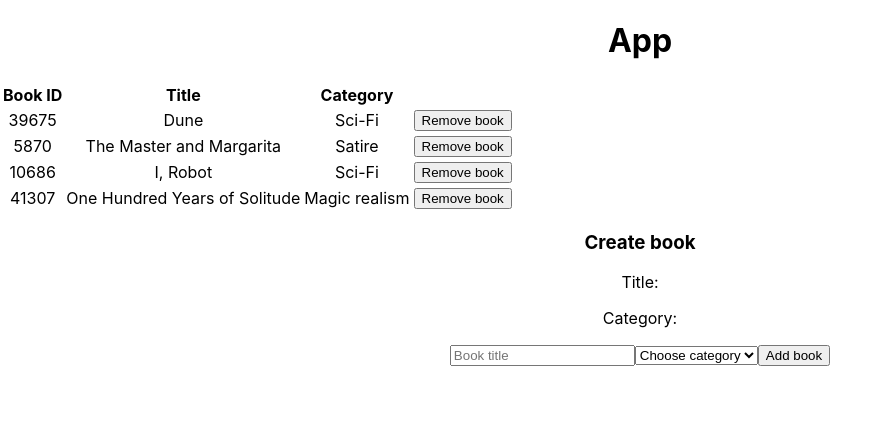
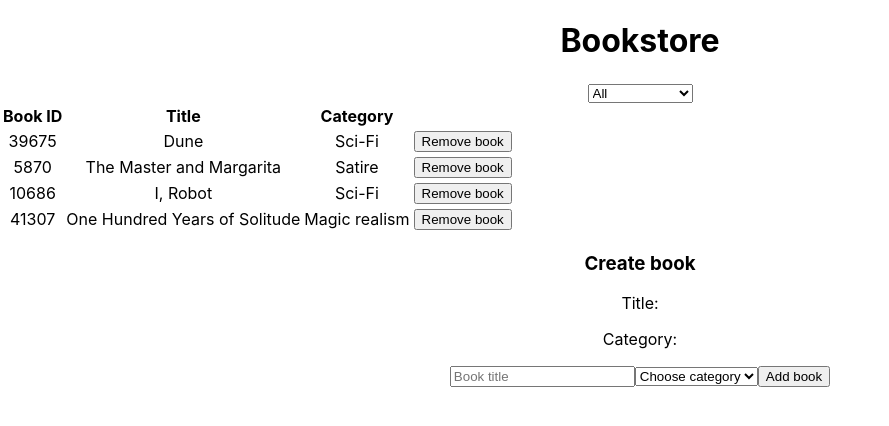
Before and after one commit to 1v4n4/bookstore, a React (Create React App) app: page / in a window 1280 px wide. Shown: the top 426 px of the page, without its empty margins (0-889 px from the left). Built offline with nearby package versions, Linux system fonts and the light colour scheme.

Commit message:
Add filter component and  filter reducer, enabled selecting books by category

```diff
--- a/src/actions/index.js
+++ b/src/actions/index.js
@@ -1,5 +1,6 @@
 const ADD_BOOK = 'ADD BOOK';
 const REMOVE_BOOK = 'REMOVE BOOK';
+const CHANGE_FILTER = 'CHANGE FILTER';
 
 const addBook = (book) => ({
   type: ADD_BOOK,
@@ -12,6 +13,11 @@ const removeBook = (id) => ({
 
 });
 
+const changeFilter = (filter) => ({
+  type: CHANGE_FILTER,
+  payload: filter,
+});
+
 export {
-  ADD_BOOK, REMOVE_BOOK, addBook, removeBook,
+  ADD_BOOK, REMOVE_BOOK, addBook, removeBook, changeFilter, CHANGE_FILTER,
 };
--- a/src/components/App.js
+++ b/src/components/App.js
@@ -5,7 +5,7 @@ import BookList from '../containers/BookList';
 function App() {
   return (
     <div className="App">
-      <h1>App</h1>
+      <h1>Bookstore</h1>
       <BookList />
       <BookForm />
     </div>
--- /dev/null
+++ b/src/components/Filter.js
@@ -0,0 +1,19 @@
+import React from 'react';
+import PropTypes from 'prop-types';
+import { Categories } from '../containers/BookForm';
+
+const Filter = ({ handleFilterChange }) => (
+  <div className="filter-div">
+    <select className="filter-select" onChange={(e) => handleFilterChange(e.target.value)}>
+
+      <option label="All">All</option>
+      {Categories.map((category) => <option value={category} key={category}>{category}</option>)}
+    </select>
+  </div>
+);
+
+Filter.propTypes = {
+  handleFilterChange: PropTypes.func.isRequired,
+};
+
+export default Filter;
--- a/src/containers/BookList.js
+++ b/src/containers/BookList.js
@@ -1,9 +1,16 @@
 import { useSelector, useDispatch } from 'react-redux';
 import Book from '../components/Book';
-import { removeBook } from '../actions';
+import { removeBook, changeFilter } from '../actions';
+import Filter from '../components/Filter';
 
 const BookList = () => {
-  const list = useSelector((state) => state.books);
+  const list = useSelector(
+    (state) => {
+      if (state.filter === 'All') return state.books;
+      return state.books.filter((book) => book.category === state.filter);
+    },
+  );
+
   const dispatch = useDispatch();
 
   const handleRemoveBook = (book) => {
@@ -15,7 +22,17 @@ const BookList = () => {
     );
   };
 
+  const handleFilterChange = (filter) => {
+    dispatch(
+      changeFilter({
+        filter,
+      }),
+    );
+  };
+
   return (
+    <>
+      <Filter handleFilterChange={handleFilterChange} />
       <table>
         <thead>
           <tr>
@@ -30,6 +47,7 @@ const BookList = () => {
           ))}
         </tbody>
       </table>
+    </>
   );
 };
 
--- /dev/null
+++ b/src/reducers/filter.js
@@ -0,0 +1,12 @@
+import { CHANGE_FILTER } from '../actions';
+
+const FilterReducer = (state = 'All', action) => {
+  switch (action.type) {
+    case CHANGE_FILTER:
+      return action.payload.filter;
+    default:
+      return state;
+  }
+};
+
+export default FilterReducer;
--- a/src/reducers/index.js
+++ b/src/reducers/index.js
@@ -1,8 +1,10 @@
 import { combineReducers } from 'redux';
 import BookReducer from './book';
+import FilterReducer from './filter';
 
 const reducer = combineReducers({
   books: BookReducer,
+  filter: FilterReducer,
 });
 
 export default reducer;
```
Lines whose indentation alone changed are shown as unchanged.
